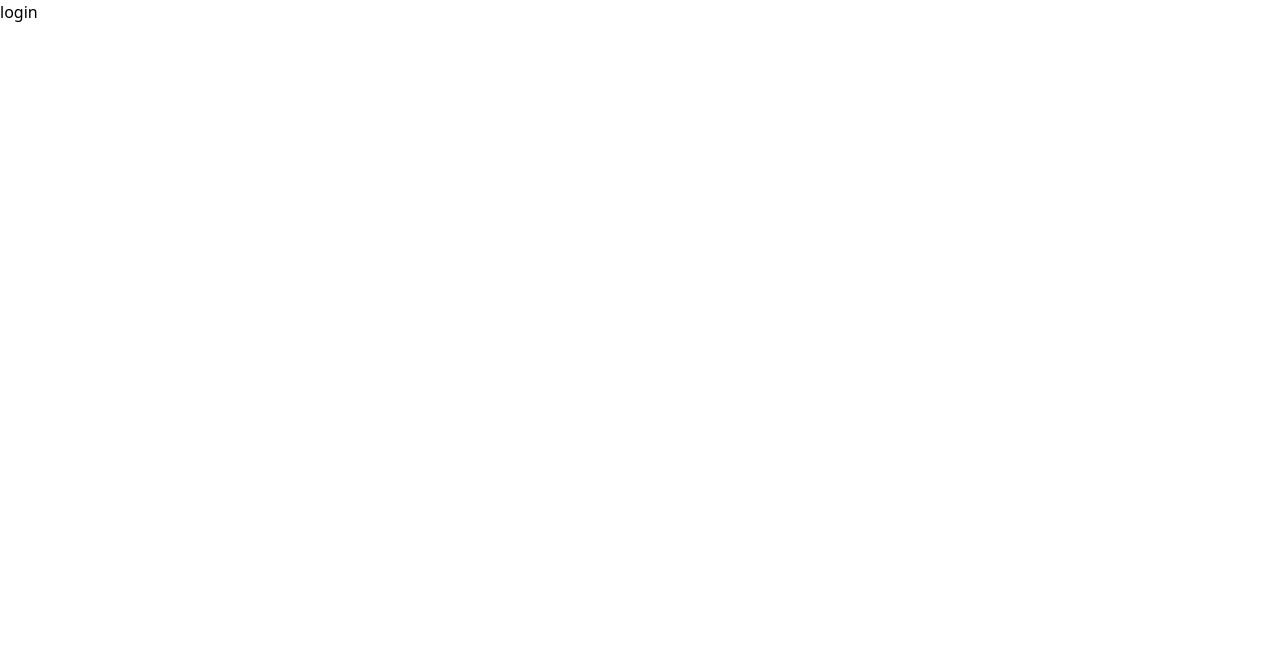
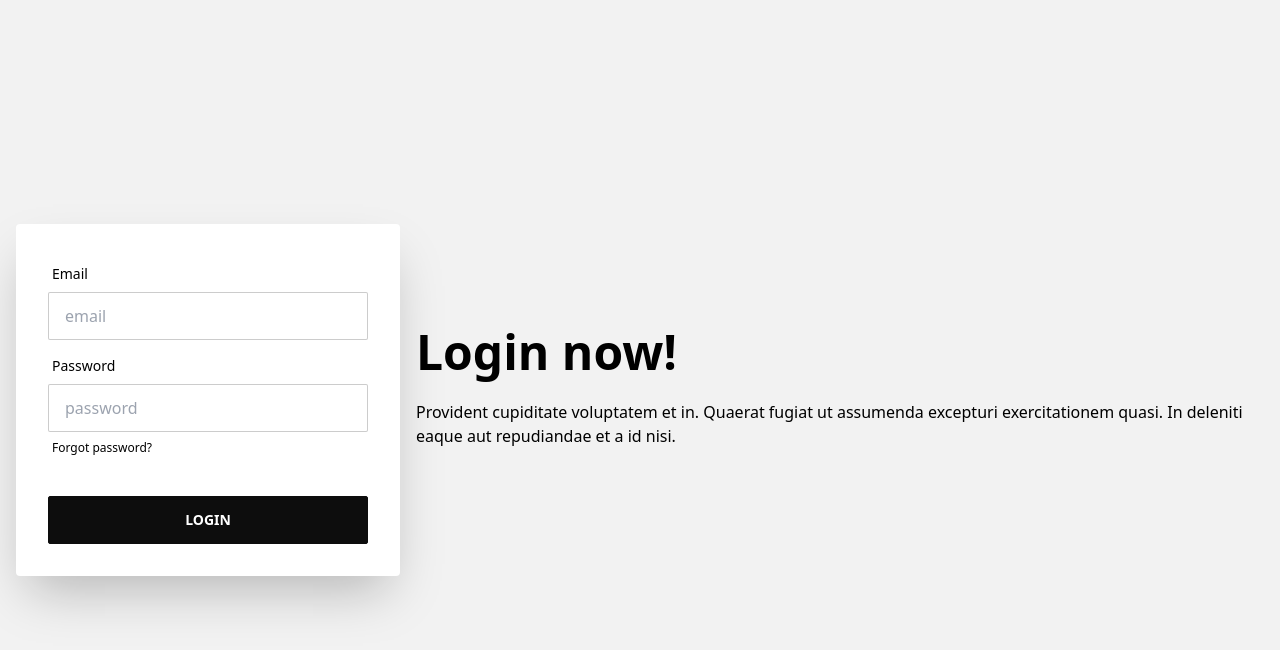
Before and after one commit to safkat07/Cleaner-Co, a React (Vite) app: page /login in a window 1280 px wide. Shown: the top 650 px of the page. Built offline with nearby package versions, Linux system fonts and the light colour scheme.

Commit message:
firebase added

```diff
--- a/package.json
+++ b/package.json
@@ -10,6 +10,7 @@
     "preview": "vite preview"
   },
   "dependencies": {
+    "firebase": "^10.5.2",
     "localforage": "^1.10.0",
     "match-sorter": "^6.3.1",
     "prop-types": "^15.8.1",
--- /dev/null
+++ b/src/Components/Layout/Ui/Container.jsx
@@ -0,0 +1,7 @@
+const Container = ({ children }) => {
+  return (
+    <div className="w-full max-w-[1200px]  mx-auto  px-[25px]">{children}</div>
+  );
+};
+
+export default Container;
--- /dev/null
+++ b/src/Config/firebase.config.js
@@ -0,0 +1,14 @@
+import { initializeApp } from "firebase/app";
+import {getAuth} from "firebase/auth"
+const firebaseConfig = {
+  apiKey: "AIzaSyA1WR8SsXKaGRjh3PnNdDEfOhw7V_O9zjQ",
+  authDomain: "cleaner-co-8a869.firebaseapp.com",
+  projectId: "cleaner-co-8a869",
+  storageBucket: "cleaner-co-8a869.appspot.com",
+  messagingSenderId: "679891519397",
+  appId: "1:679891519397:web:70a01078e3c96aebde8a4c",
+};
+
+// Initialize Firebase
+const app = initializeApp(firebaseConfig);
+export const auth = getAuth(app)
--- /dev/null
+++ b/src/Page/Home.jsx
@@ -0,0 +1,56 @@
+import Container from "../Components/Layout/Ui/Container";
+
+const Home = () => {
+  return (
+    <Container>
+      <div className="flex flex-col gap-5 md:flex-row my-20">
+        <div className="flex-[1] ">
+          <h2 className="text-7xl mb-5 font-bold ">Quality Cleaning <br /> <span className="text-green-700 ">For Your Home</span></h2>
+          <p>
+            Lorem ipsum dolor sit amet consectetur adipisicing elit. Ullam odio
+            alias dolor similique quam excepturi?
+          </p>
+          <div className="my-5">
+            <button className="btn mt-5 mr-2 btn-accent">Book Sercvice</button>
+            <button className="btn ">Read More</button>
+          </div>
+          <div className="divider"></div>
+          <div className="flex items-center gap5">
+            <div className="avatar-group -space-x-6">
+              <div className="avatar">
+                <div className="w-12">
+                  <img src="https://images.unsplash.com/photo-1531746020798-e6953c6e8e04?auto=format&fit=crop&q=80&w=1064&ixlib=rb-4.0.3&ixid=M3wxMjA3fDB8MHxwaG90by1wYWdlfHx8fGVufDB8fHx8fA%3D%3D" />
+                </div>
+              </div>
+              <div className="avatar">
+                <div className="w-12">
+                  <img src="https://images.unsplash.com/photo-1531746020798-e6953c6e8e04?auto=format&fit=crop&q=80&w=1064&ixlib=rb-4.0.3&ixid=M3wxMjA3fDB8MHxwaG90by1wYWdlfHx8fGVufDB8fHx8fA%3D%3D" />
+                </div>
+              </div>
+              <div className="avatar">
+                <div className="w-12">
+                  <img src="https://images.unsplash.com/photo-1531746020798-e6953c6e8e04?auto=format&fit=crop&q=80&w=1064&ixlib=rb-4.0.3&ixid=M3wxMjA3fDB8MHxwaG90by1wYWdlfHx8fGVufDB8fHx8fA%3D%3D" />
+                </div>
+              </div>
+              <div className="avatar">
+                <div className="w-12">
+                  <img src="https://images.unsplash.com/photo-1531746020798-e6953c6e8e04?auto=format&fit=crop&q=80&w=1064&ixlib=rb-4.0.3&ixid=M3wxMjA3fDB8MHxwaG90by1wYWdlfHx8fGVufDB8fHx8fA%3D%3D" />
+                </div>
+              </div>
+
+              <p>Rated By 5 out of 5 by our CLients</p>
+            </div>
+          </div>
+        </div>
+        <div className="flex-[1] rounded-2xl overflow-hidden">
+          <img className="w-full h-full object-cover"
+            src="https://images.unsplash.com/photo-1603712725038-e9334ae8f39f?auto=format&fit=crop&q=80&w=1171&ixlib=rb-4.0.3&ixid=M3wxMjA3fDB8MHxwaG90by1wYWdlfHx8fGVufDB8fHx8fA%3D%3D"
+            alt=""
+          />
+        </div>
+      </div>
+    </Container>
+  );
+};
+
+export default Home;
--- a/src/Page/Login.jsx
+++ b/src/Page/Login.jsx
@@ -1,11 +1,52 @@
-
-
 const Login = () => {
-    return (
-        <div>
-            <h2>login</h2>
+  return (
+    <div className="hero min-h-screen bg-base-200">
+      <div className="hero-content flex-col lg:flex-row-reverse">
+        <div className="text-center lg:text-left">
+          <h1 className="text-5xl font-bold">Login now!</h1>
+          <p className="py-6">
+            Provident cupiditate voluptatem et in. Quaerat fugiat ut assumenda
+            excepturi exercitationem quasi. In deleniti eaque aut repudiandae et
+            a id nisi.
+          </p>
         </div>
-    );
+        <div className="card flex-shrink-0 w-full max-w-sm shadow-2xl bg-base-100">
+          <form className="card-body">
+            <div className="form-control">
+              <label className="label">
+                <span className="label-text">Email</span>
+              </label>
+              <input
+                type="email"
+                placeholder="email"
+                className="input input-bordered"
+                required
+              />
+            </div>
+            <div className="form-control">
+              <label className="label">
+                <span className="label-text">Password</span>
+              </label>
+              <input
+                type="password"
+                placeholder="password"
+                className="input input-bordered"
+                required
+              />
+              <label className="label">
+                <a href="#" className="label-text-alt link link-hover">
+                  Forgot password?
+                </a>
+              </label>
+            </div>
+            <div className="form-control mt-6">
+              <button className="btn btn-primary">Login</button>
+            </div>
+          </form>
+        </div>
+      </div>
+    </div>
+  );
 };
 
 export default Login;
--- /dev/null
+++ b/src/Providers/AuthProvider.jsx
@@ -0,0 +1,23 @@
+import { signInWithEmailAndPassword } from "firebase/auth";
+import { useState } from "react";
+import { createContext } from "react";
+import { auth } from "../Config/firebase.config";
+
+const AuthContext = createContext()
+const AuthProvider = () => {
+    const [user, setUser] = useState(null)
+    const [isLoading, setIsLoading] = useState(null)
+
+    const createUser = (email, password) => {
+        return signInWithEmailAndPassword(auth, email, password)
+    }
+
+    const values = {}
+    return (
+        <AuthContext.Provider value={values}>
+            <h1>AuthProvider</h1>
+        </AuthContext.Provider>
+    );
+};
+
+export default AuthProvider;
--- a/src/Routes/Index.jsx
+++ b/src/Routes/Index.jsx
@@ -4,12 +4,17 @@ import About from "../Page/About";
 import Contact from "../Page/Contact";
 import Login from "../Page/Login";
 import Register from "../Page/Register";
+import Home from "../Page/Home";
 
 const routes = createBrowserRouter([
   {
     path: "/",
     element: <App></App>,
     children: [
+      {
+        index: true,
+        element: <Home></Home>
+      },
       {
         path: "about",
         element: <About></About>,
```
Also changed, not shown: 1 other file (tests, documents, lock files or other folders).
